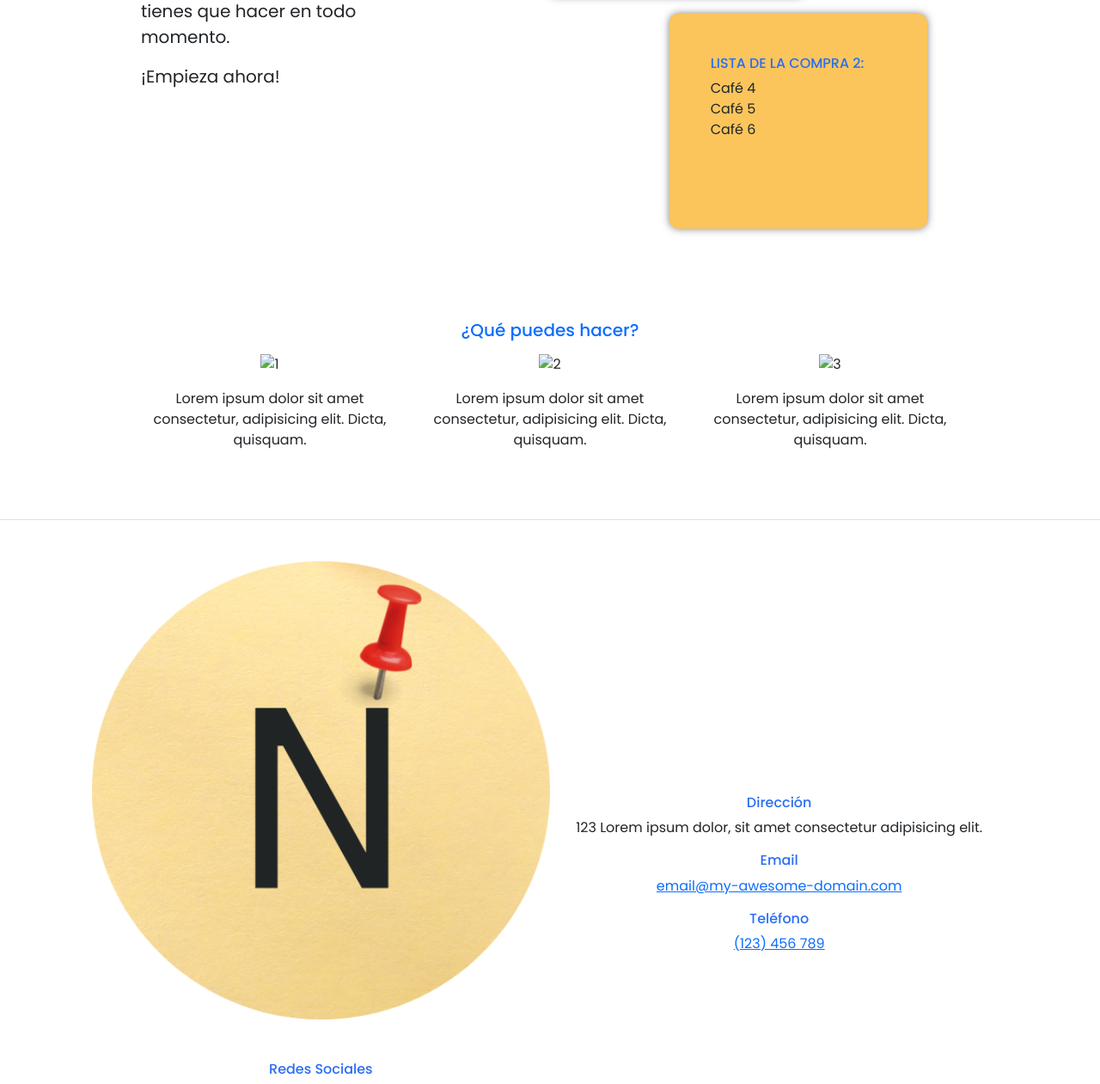
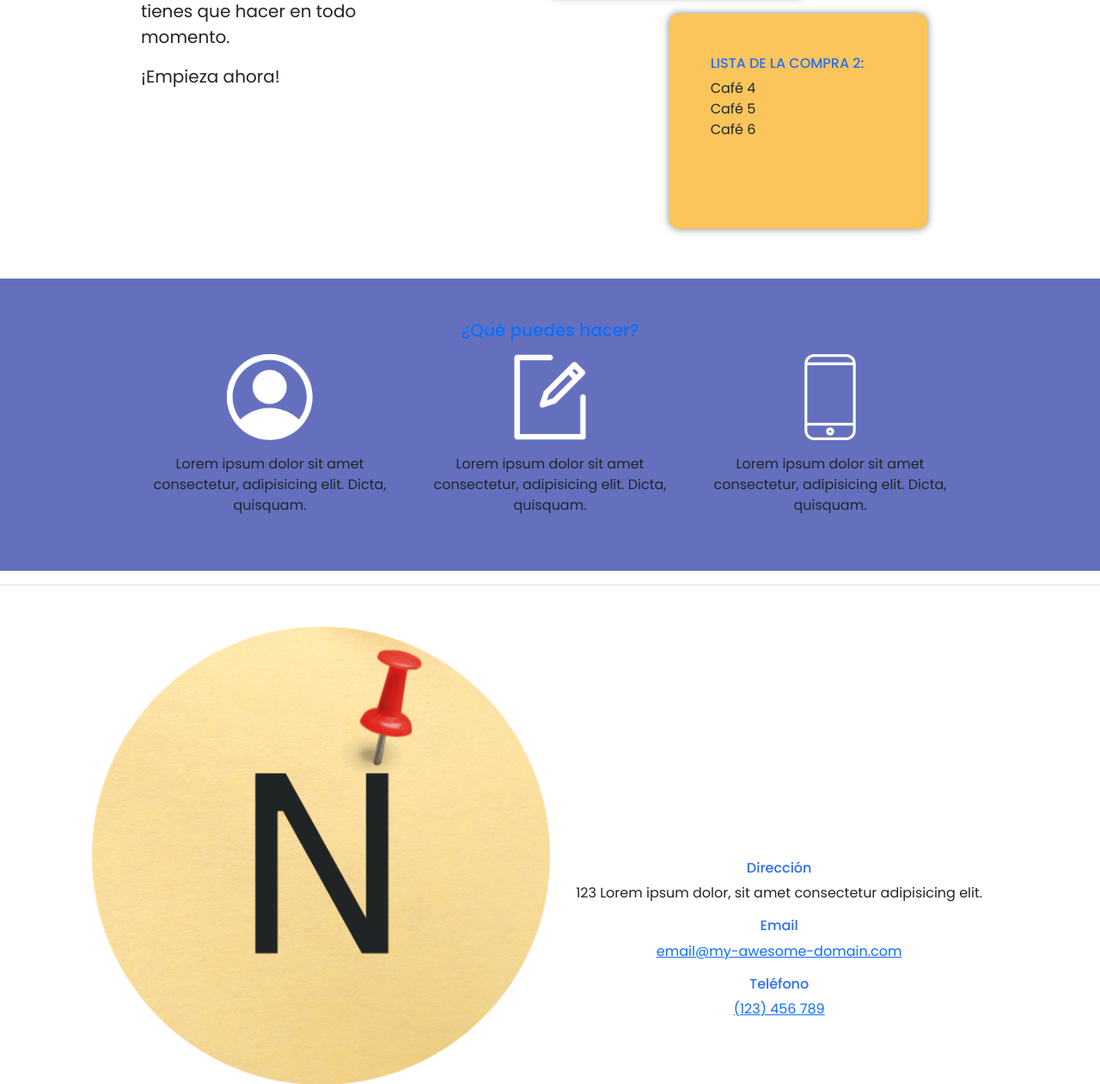
Before and after one commit to cesarlpb/Todo-app-Flask, a Flask app: page / in a window 1280 px wide. Shown: the part 1283-2544 px from the top of the page at 86% size. Run offline with Flask 2, Linux system fonts and the light colour scheme; some libraries are stand-ins or nearby versions; some web fonts are replaced.

Commit message:
Añadimos iconos - terminar

```diff
--- a/app/templates/what_you_can_do.html
+++ b/app/templates/what_you_can_do.html
@@ -1,17 +1,17 @@
 {% block what_you_can_do %}
-<section id="what-you-can-do" class="text-center py-5">
+<section id="what-you-can-do" style="background-color: #6470BE;" class="text-center py-5">
     <h2 class="text-primary">¿Qué puedes hacer?</h2>
     <div class="row justify-content-center">
         <div class="col-3">
-            <img class="d-inline-block mx-auto my-3"src="https://via.placeholder.com/150?text=pic-1" alt="1">
+            <img class="d-inline-block mx-auto my-3" src="{{ url_for('static', filename='img/iconos/user.png') }}" width="100" alt="user">
             <p>Lorem ipsum dolor sit amet consectetur, adipisicing elit. Dicta, quisquam.</p>
         </div>
         <div class="col-3">
-            <img class="d-inline-block mx-auto my-3"src="https://via.placeholder.com/150?text=pic-2" alt="2">
+            <img class="d-inline-block mx-auto my-3" src="{{ url_for('static', filename='img/iconos/pen.png') }}" width="100" alt="pen">
             <p>Lorem ipsum dolor sit amet consectetur, adipisicing elit. Dicta, quisquam.</p>
         </div>
         <div class="col-3">
-            <img class="d-inline-block mx-auto my-3"src="https://via.placeholder.com/150?text=pic-3" alt="3">
+            <img class="d-inline-block mx-auto my-3" src="{{ url_for('static', filename='img/iconos/mobile.png') }}" width="100" alt="mobile">
             <p>Lorem ipsum dolor sit amet consectetur, adipisicing elit. Dicta, quisquam.</p>
         </div>
     </div>
```
